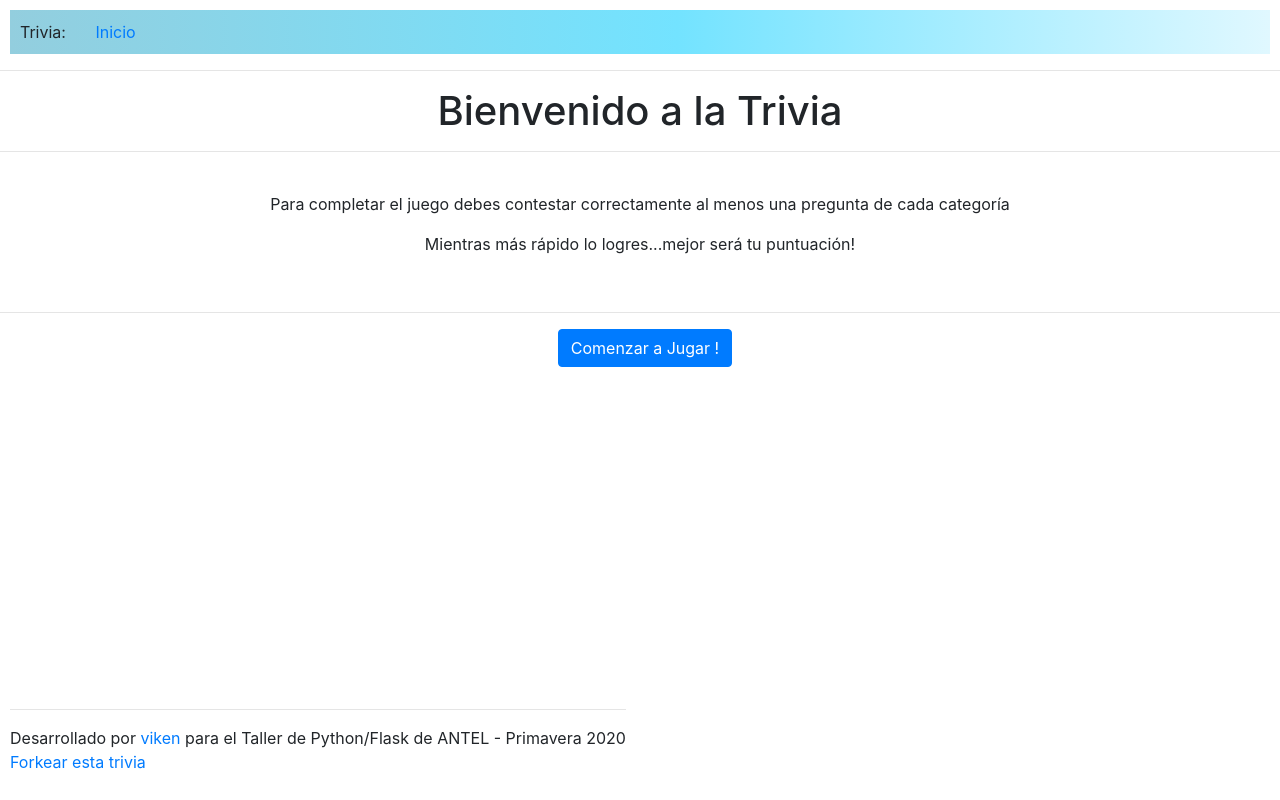
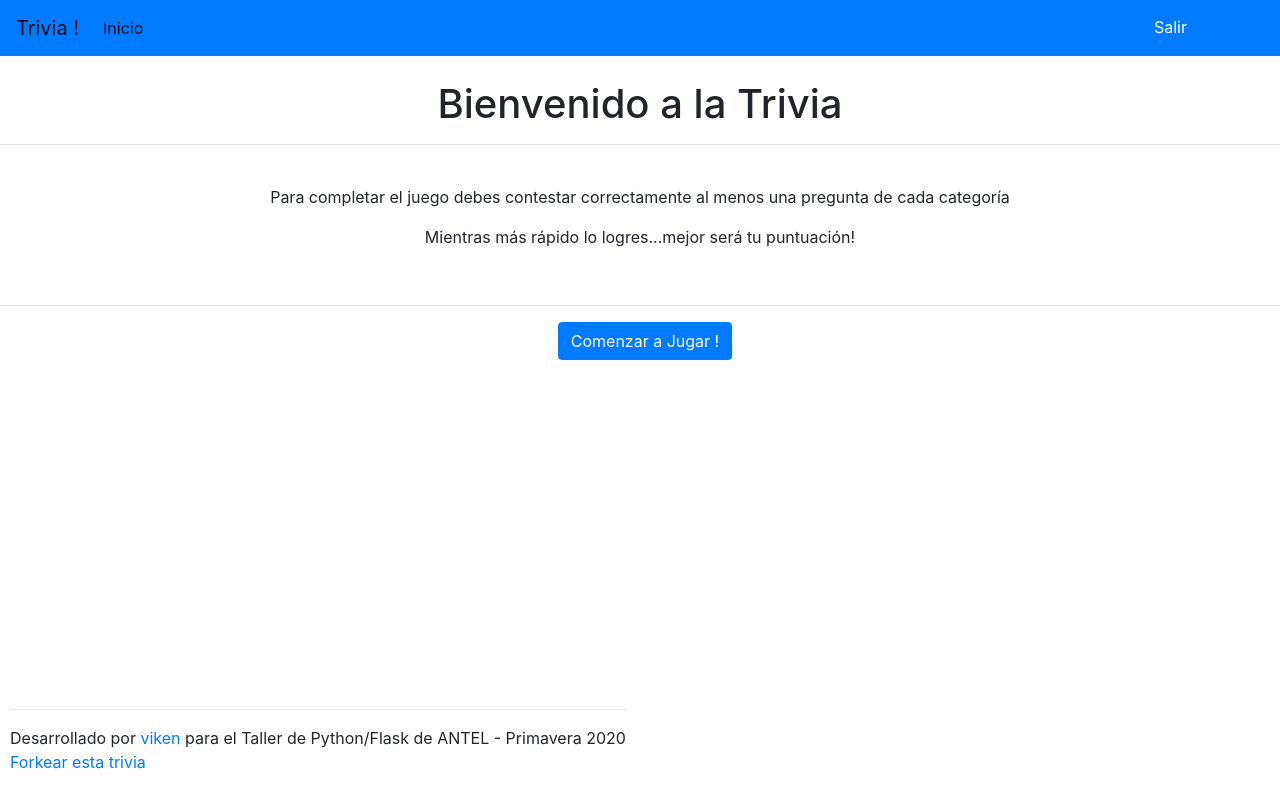
Before and after one commit to viken33/Trivia-App, a Flask app: page /trivia in a window 1280 px wide. Run offline with Flask 2, Linux system fonts and the light colour scheme; data that the repository does not hold is empty; some libraries are stand-ins or nearby versions.

Commit message:
mejoras templates

```diff
--- a/app/templates/base.html
+++ b/app/templates/base.html
@@ -1,14 +1,39 @@
 <link rel="stylesheet" href="https://stackpath.bootstrapcdn.com/bootstrap/4.3.1/css/bootstrap.min.css" integrity="sha384-ggOyR0iXCbMQv3Xipma34MD+dH/1fQ784/j6cY/iJTQUOhcWr7x9JvoRxT2MZw1T" crossorigin="anonymous">
 
-<div class="cabezal"> Trivia: <a href="/trivia" style=padding:25px>Inicio</a>
+<!-- <div class="cabezal"> Trivia: <a href="/trivia" style=padding:25px>Inicio</a>
   {% if not current_user.is_anonymous %}
 
   Usuario Logueado: {{ current_user.name }}
   <a href="/trivia/logout" style="position:absolute; right:80px">Salir</a>
 
   {% endif %}
-</div>
-<hr>
+</div> -->
+<nav class="navbar navbar-expand-lg navbar-light bg-primary">
+  <a class="navbar-brand" href="#">Trivia !</a>
+  <button class="navbar-toggler" type="button" data-toggle="collapse" data-target="#navbarSupportedContent" aria-controls="navbarSupportedContent" aria-expanded="false" aria-label="Toggle navigation">
+    <span class="navbar-toggler-icon"></span>
+  </button>
+
+  <div class="collapse navbar-collapse" id="navbarSupportedContent">
+    <ul class="navbar-nav mr-auto">
+      <li class="nav-item active">
+        <a class="nav-link" href="/trivia">Inicio<span class="sr-only">(current)</span></a>
+      </li>
+
+      <li class="nav-item">
+        <a class="nav-link disabled text-warning" href="#">{% if not current_user.is_anonymous %}
+
+          Usuario Logueado: {{ current_user.name }}
+          {% endif %}</a>
+      </li>
+      <li class="nav-item">
+        <a class="btn btn-primary" href="/trivia/logout" role="button" style="position:absolute; right:80px">Salir</a>
+      </li>
+    </ul>
+
+  </div>
+</nav>
+<br>
 
 {% with messages = get_flashed_messages() %}
           {% if messages %}
```
